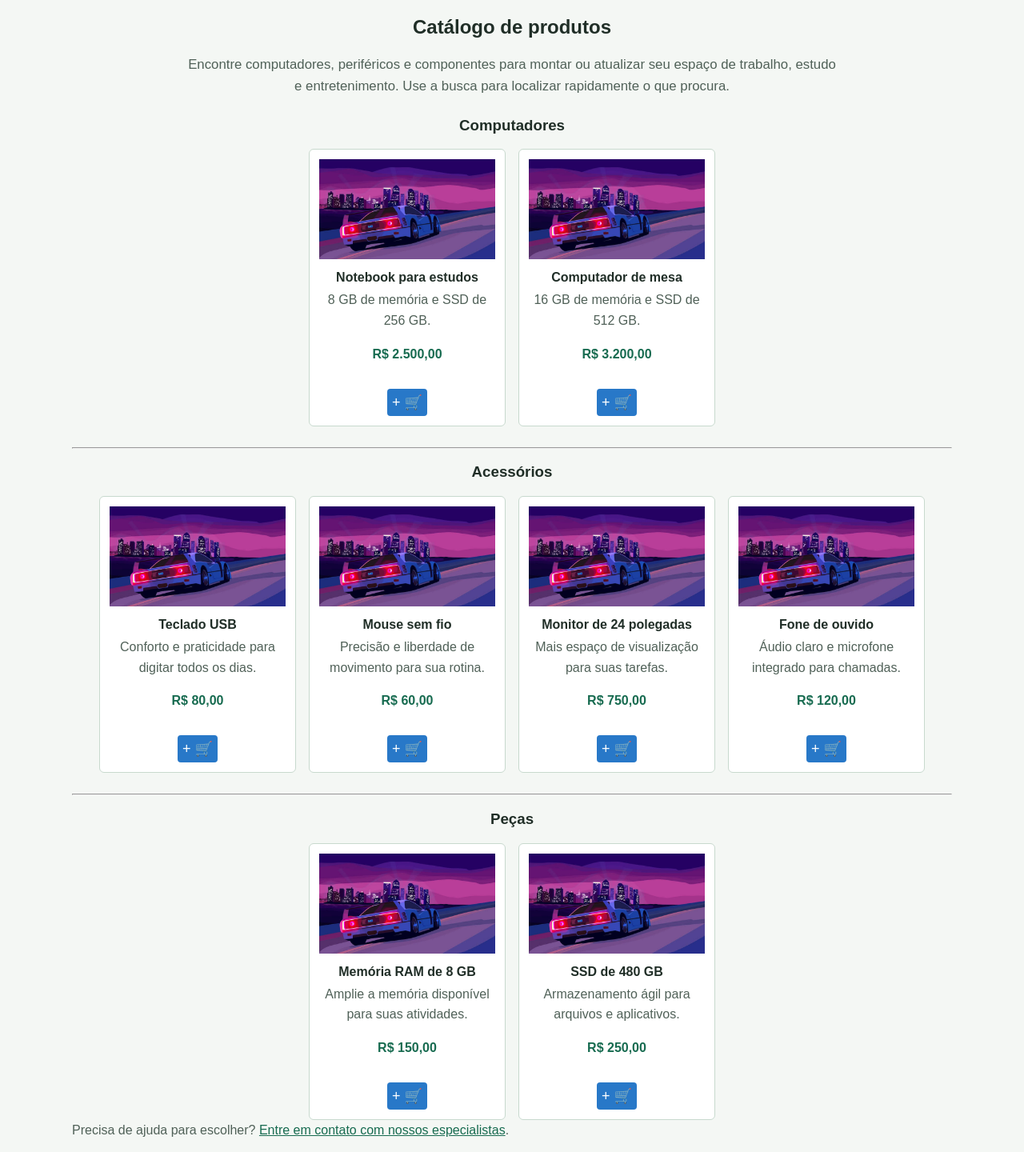
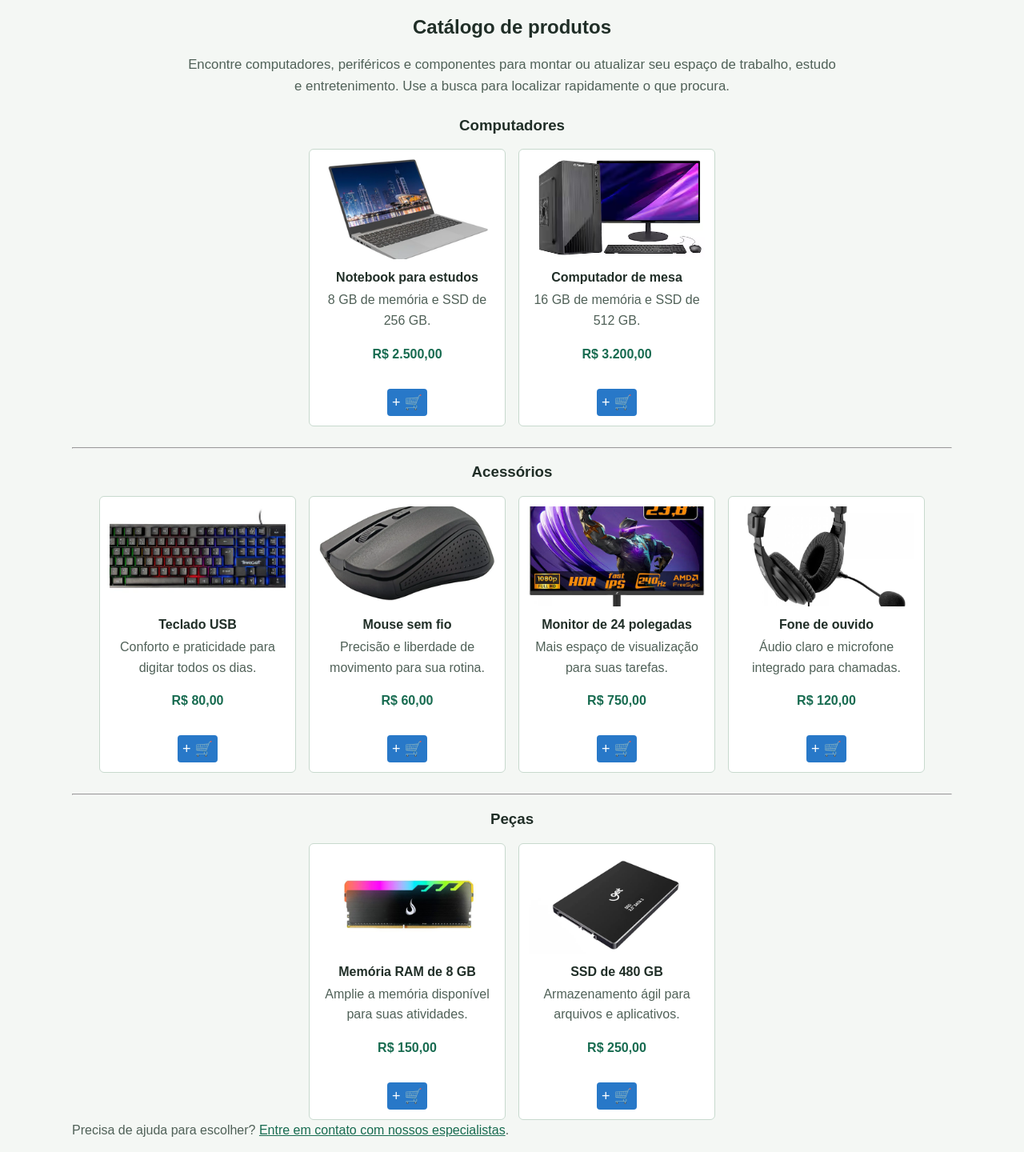
Before and after one commit to Murcielago33/PC_Game_Store, a PHP site: page /produtos.php in a window 1280 px wide. Shown: the part 185-1625 px from the top of the page at 80% size. Run offline with PHP 8.4, Linux system fonts and the light colour scheme.

Commit message:
feat: update products image (mock)

```diff
--- a/index.php
+++ b/index.php
@@ -66,7 +66,7 @@
         <h3>Seleção em destaque</h3>
         <div class="cards">
             <article class="product-card">
-                <img src="img/backgrond_car.jpeg" alt="Notebook LG Novo">
+                <img src="img/produto2.png" alt="Notebook LG Novo">
                 <h4>Notebook LG Novo</h4>
                 <p>Notebook prático para estudos e trabalho.</p>
                 <p class="price">R$ 2.500,00</p>
@@ -74,7 +74,7 @@
                 <a class="card-link" href="detalhes_produto.php" aria-label="Abrir detalhes do Notebook LG Novo"></a>
             </article>
             <article class="product-card">
-                <img src="img/backgrond_car.jpeg" alt="Teclado USB">
+                <img src="img/produto3.png" alt="Teclado USB">
                 <h4>Teclado USB</h4>
                 <p>Teclado confortável para o uso diário.</p>
                 <p class="price">R$ 80,00</p>
@@ -82,7 +82,7 @@
                 <a class="card-link" href="detalhes_produto.php" aria-label="Abrir detalhes do Teclado USB"></a>
             </article>
             <article class="product-card">
-                <img src="img/backgrond_car.jpeg" alt="Mouse sem fio">
+                <img src="img/produto4.png" alt="Mouse sem fio">
                 <h4>Mouse sem fio</h4>
                 <p>Precisão e liberdade para sua rotina.</p>
                 <p class="price">R$ 60,00</p>
--- a/produtos.php
+++ b/produtos.php
@@ -44,7 +44,7 @@
         <h3>Computadores</h3>
         <div class="cards">
             <article class="product-card">
-                <img src="img/backgrond_car.jpeg" alt="Notebook para estudos">
+                <img src="img/produto2.png" alt="Notebook para estudos">
                 <h4>Notebook para estudos</h4>
                 <p>8 GB de memória e SSD de 256 GB.</p>
                 <p class="price">R$ 2.500,00</p>
@@ -52,7 +52,7 @@
                 <a class="card-link" href="detalhes_produto.php" aria-label="Abrir detalhes do Notebook para estudos"></a>
             </article>
             <article class="product-card">
-                <img src="img/backgrond_car.jpeg" alt="Computador de mesa">
+                <img src="img/produto1.png" alt="Computador de mesa">
                 <h4>Computador de mesa</h4>
                 <p>16 GB de memória e SSD de 512 GB.</p>
                 <p class="price">R$ 3.200,00</p>
@@ -65,18 +65,18 @@
         <hr>
         <h3>Acessórios</h3>
         <div class="cards">
-            <article class="product-card"><img src="img/backgrond_car.jpeg" alt="Teclado USB"><h4>Teclado USB</h4><p>Conforto e praticidade para digitar todos os dias.</p><p class="price">R$ 80,00</p><button class="add-cart" type="button" aria-label="Adicionar Teclado USB ao carrinho">+ 🛒</button><a class="card-link" href="detalhes_produto.php" aria-label="Abrir detalhes do Teclado USB"></a></article>
-            <article class="product-card"><img src="img/backgrond_car.jpeg" alt="Mouse sem fio"><h4>Mouse sem fio</h4><p>Precisão e liberdade de movimento para sua rotina.</p><p class="price">R$ 60,00</p><button class="add-cart" type="button" aria-label="Adicionar Mouse sem fio ao carrinho">+ 🛒</button><a class="card-link" href="detalhes_produto.php" aria-label="Abrir detalhes do Mouse sem fio"></a></article>
-            <article class="product-card"><img src="img/backgrond_car.jpeg" alt="Monitor de 24 polegadas"><h4>Monitor de 24 polegadas</h4><p>Mais espaço de visualização para suas tarefas.</p><p class="price">R$ 750,00</p><button class="add-cart" type="button" aria-label="Adicionar Monitor ao carrinho">+ 🛒</button><a class="card-link" href="detalhes_produto.php" aria-label="Abrir detalhes do Monitor de 24 polegadas"></a></article>
-            <article class="product-card"><img src="img/backgrond_car.jpeg" alt="Fone de ouvido com microfone"><h4>Fone de ouvido</h4><p>Áudio claro e microfone integrado para chamadas.</p><p class="price">R$ 120,00</p><button class="add-cart" type="button" aria-label="Adicionar Fone de ouvido ao carrinho">+ 🛒</button><a class="card-link" href="detalhes_produto.php" aria-label="Abrir detalhes do Fone de ouvido"></a></article>
+            <article class="product-card"><img src="img/produto3.png" alt="Teclado USB"><h4>Teclado USB</h4><p>Conforto e praticidade para digitar todos os dias.</p><p class="price">R$ 80,00</p><button class="add-cart" type="button" aria-label="Adicionar Teclado USB ao carrinho">+ 🛒</button><a class="card-link" href="detalhes_produto.php" aria-label="Abrir detalhes do Teclado USB"></a></article>
+            <article class="product-card"><img src="img/produto4.png" alt="Mouse sem fio"><h4>Mouse sem fio</h4><p>Precisão e liberdade de movimento para sua rotina.</p><p class="price">R$ 60,00</p><button class="add-cart" type="button" aria-label="Adicionar Mouse sem fio ao carrinho">+ 🛒</button><a class="card-link" href="detalhes_produto.php" aria-label="Abrir detalhes do Mouse sem fio"></a></article>
+            <article class="product-card"><img src="img/produto5.png" alt="Monitor de 24 polegadas"><h4>Monitor de 24 polegadas</h4><p>Mais espaço de visualização para suas tarefas.</p><p class="price">R$ 750,00</p><button class="add-cart" type="button" aria-label="Adicionar Monitor ao carrinho">+ 🛒</button><a class="card-link" href="detalhes_produto.php" aria-label="Abrir detalhes do Monitor de 24 polegadas"></a></article>
+            <article class="product-card"><img src="img/produto6.png" alt="Fone de ouvido com microfone"><h4>Fone de ouvido</h4><p>Áudio claro e microfone integrado para chamadas.</p><p class="price">R$ 120,00</p><button class="add-cart" type="button" aria-label="Adicionar Fone de ouvido ao carrinho">+ 🛒</button><a class="card-link" href="detalhes_produto.php" aria-label="Abrir detalhes do Fone de ouvido"></a></article>
         </div>
 
         <br>
         <hr>
         <h3>Peças</h3>
         <div class="cards">
-            <article class="product-card"><img src="img/backgrond_car.jpeg" alt="Memória RAM de 8 GB"><h4>Memória RAM de 8 GB</h4><p>Amplie a memória disponível para suas atividades.</p><p class="price">R$ 150,00</p><button class="add-cart" type="button" aria-label="Adicionar Memória RAM ao carrinho">+ 🛒</button><a class="card-link" href="detalhes_produto.php" aria-label="Abrir detalhes da Memória RAM de 8 GB"></a></article>
-            <article class="product-card"><img src="img/backgrond_car.jpeg" alt="SSD de 480 GB"><h4>SSD de 480 GB</h4><p>Armazenamento ágil para arquivos e aplicativos.</p><p class="price">R$ 250,00</p><button class="add-cart" type="button" aria-label="Adicionar SSD ao carrinho">+ 🛒</button><a class="card-link" href="detalhes_produto.php" aria-label="Abrir detalhes do SSD de 480 GB"></a></article>
+            <article class="product-card"><img src="img/produto7.png" alt="Memória RAM de 8 GB"><h4>Memória RAM de 8 GB</h4><p>Amplie a memória disponível para suas atividades.</p><p class="price">R$ 150,00</p><button class="add-cart" type="button" aria-label="Adicionar Memória RAM ao carrinho">+ 🛒</button><a class="card-link" href="detalhes_produto.php" aria-label="Abrir detalhes da Memória RAM de 8 GB"></a></article>
+            <article class="product-card"><img src="img/produto8.png" alt="SSD de 480 GB"><h4>SSD de 480 GB</h4><p>Armazenamento ágil para arquivos e aplicativos.</p><p class="price">R$ 250,00</p><button class="add-cart" type="button" aria-label="Adicionar SSD ao carrinho">+ 🛒</button><a class="card-link" href="detalhes_produto.php" aria-label="Abrir detalhes do SSD de 480 GB"></a></article>
         </div>
         <p>Precisa de ajuda para escolher? <a href="contatos.php">Entre em contato com nossos especialistas</a>.</p>
     </main>
```
Also changed, not shown: img/object1.jpeg (deleted), img/produto1.png (added), img/produto2.png (added), img/produto3.png (added), img/produto4.png (added), img/produto5.png (added), img/produto6.png (added), img/produto7.png (added), img/produto8.png (added).
